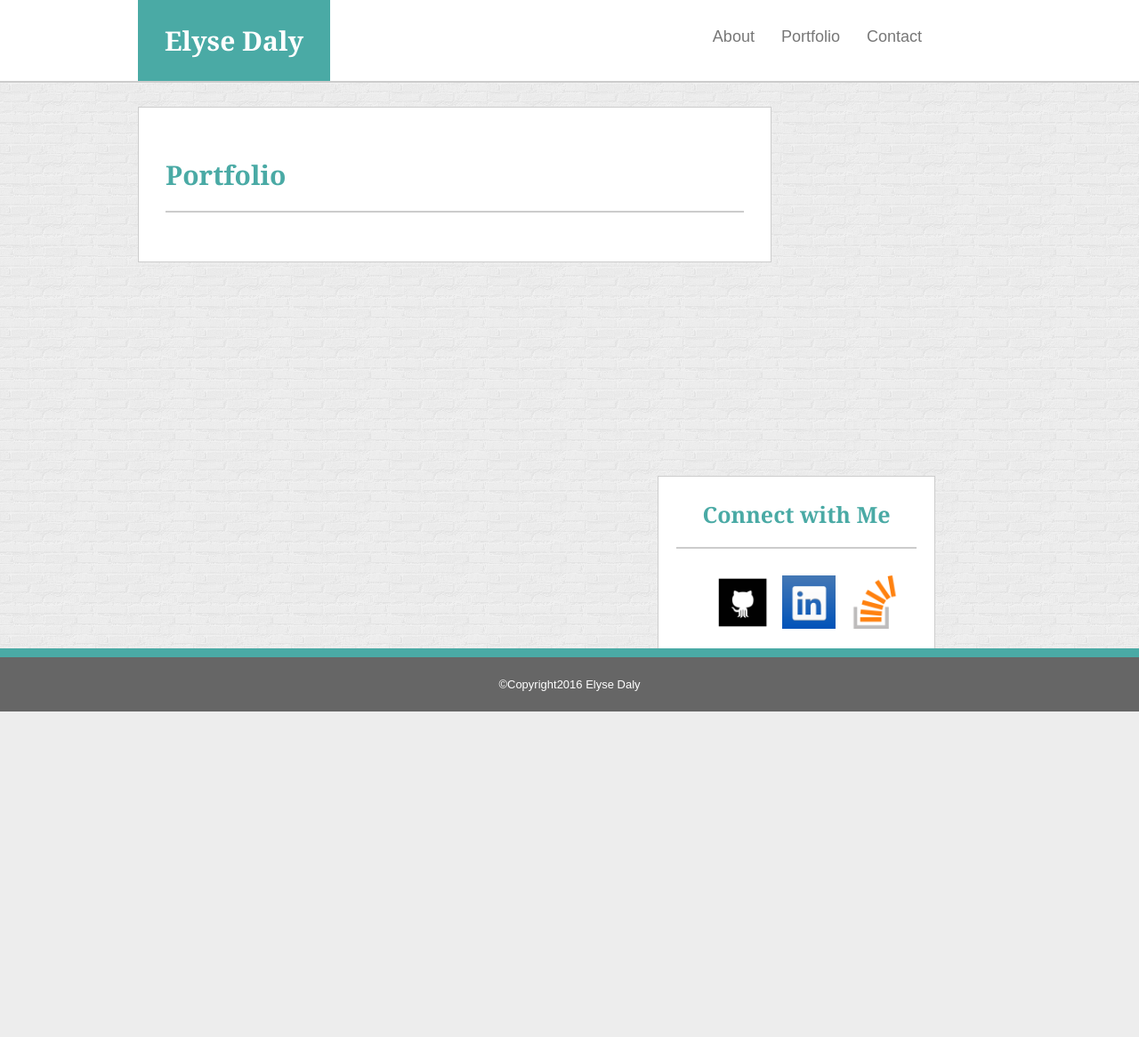
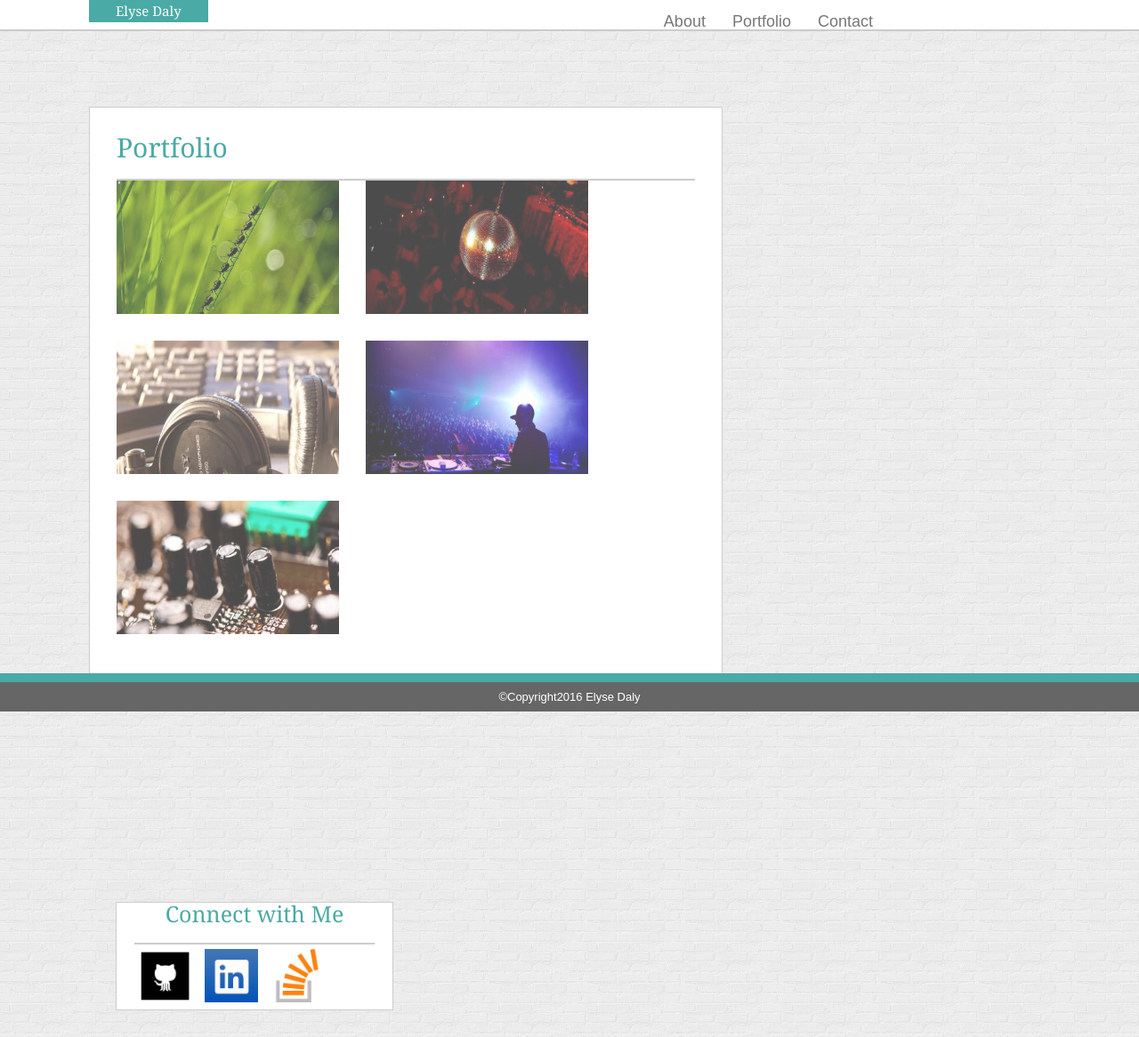
Before and after one commit to ElyseDaly/Basic-Portfolio, a PHP site: page /portfolio.html in a window 1280 px wide. Shown: the whole page at 89% size. Before the commit the page ends 800 px from the top, so only its background shows below. Run offline with PHP 8.4, Linux system fonts and the light colour scheme.

Commit message:
set heroku

```diff
--- a/assets/css/style.css
+++ b/assets/css/style.css
@@ -6,7 +6,7 @@ body {
 }
 
 .container {
-	margin-left: 155px;
+	margin-left: 100px;
 	position: block;
 	width: 70%;
 }
@@ -57,7 +57,7 @@ body {
 }
 
 
-/*ABOUT ME CONTENT*/
+/*MAIN CONTENT*/
 
 .content {
 	margin-top: 120px;
@@ -107,11 +107,21 @@ body {
 	font-family: 'Arial', 'Helvetica Neue', Helvetica, sans-serif;
 }
 
+/*portfolio content*/
+.photo img {
+	height: 150px;
+	width: 250px;
+	opacity: 0.7;
+	padding-bottom: 30px;
+}
+
+
 /*CONNECT WITH ME CONTENT*/
 
 .connect {
 	margin-top: 120px;
 	margin-bottom: 30px;
+	margin-left: 30px;
 	background: #ffffff;
 	width: 270px;
 	border-style: solid;
@@ -120,7 +130,7 @@ body {
 	padding-left: 20px;
 	padding-right: 20px;
 	overflow: auto;
-	float: right;
+	float: left;
 }
 
 .connect h3 {
--- a/contact.html
+++ b/contact.html
@@ -2,6 +2,7 @@
 <html>
 <head>
 	<title>E. Daly Contact</title>
+	<link rel="stylesheet" type="text/css" href="assets/css/reset.css">
 	<link rel="stylesheet" type="text/css" href="assets/css/style.css">
 </head>
 
--- a/index.html
+++ b/index.html
@@ -3,6 +3,7 @@
 
 <head>
 	<title>E. Daly</title>
+	<link rel="stylesheet" type="text/css" href="assets/css/reset.css">
 	<link rel="stylesheet" type="text/css" href="assets/css/style.css">
 </head>
 
--- a/portfolio.html
+++ b/portfolio.html
@@ -2,6 +2,7 @@
 <html>
 <head>
 	<title>E. Daly Portfolio</title>
+	<link rel="stylesheet" type="text/css" href="assets/css/reset.css">
 	<link rel="stylesheet" type="text/css" href="assets/css/style.css">
 </head>
 <body>
@@ -25,6 +26,13 @@
 <div class="container">
 		<div class="content">
 			<h2>Portfolio</h2>
+			<div class="photo">
+				<img src="assets/images/placeholder1.jpeg">
+				<img src="assets/images/placeholder2.jpeg">
+				<img src="assets/images/placeholder3.jpeg">
+				<img src="assets/images/placeholder4.jpeg">
+				<img src="assets/images/placeholder5.jpeg">
+			</div>
 		</div>
 		<div class="connect">
 			<h3>Connect with Me</h3>
```
Also changed, not shown: assets/images/placeholder1.jpeg (renamed from assets/images/placeholderAnts.jpeg), assets/images/placeholder2.jpeg (renamed from assets/images/placeholderDisco.jpeg), assets/images/placeholder3.jpeg (renamed from assets/images/placeholderHeadphones.jpeg), assets/images/placeholder4.jpeg (renamed from assets/images/placeholderJump.jpeg), assets/images/placeholder5.jpeg (renamed from assets/images/placeholderKnobs.jpeg), assets/images/placeholder6.jpeg (renamed from assets/images/placeholderSoccerJump.jpeg), 1 other file.
